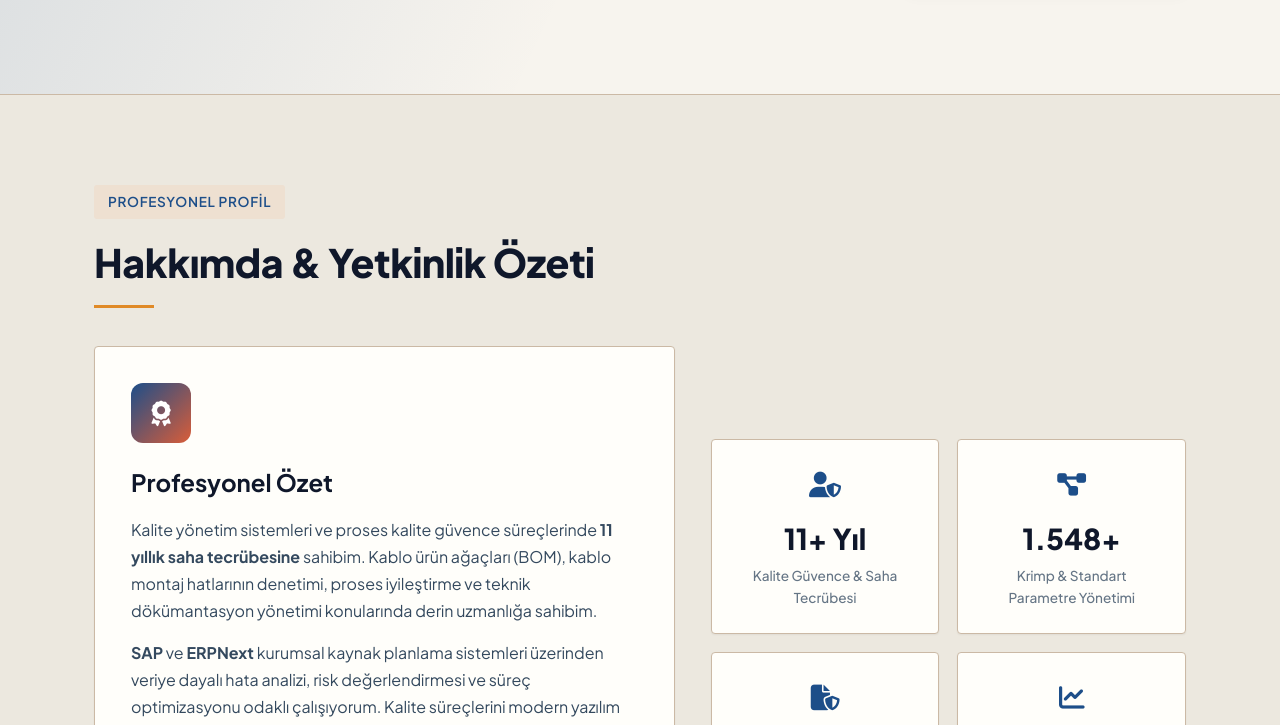
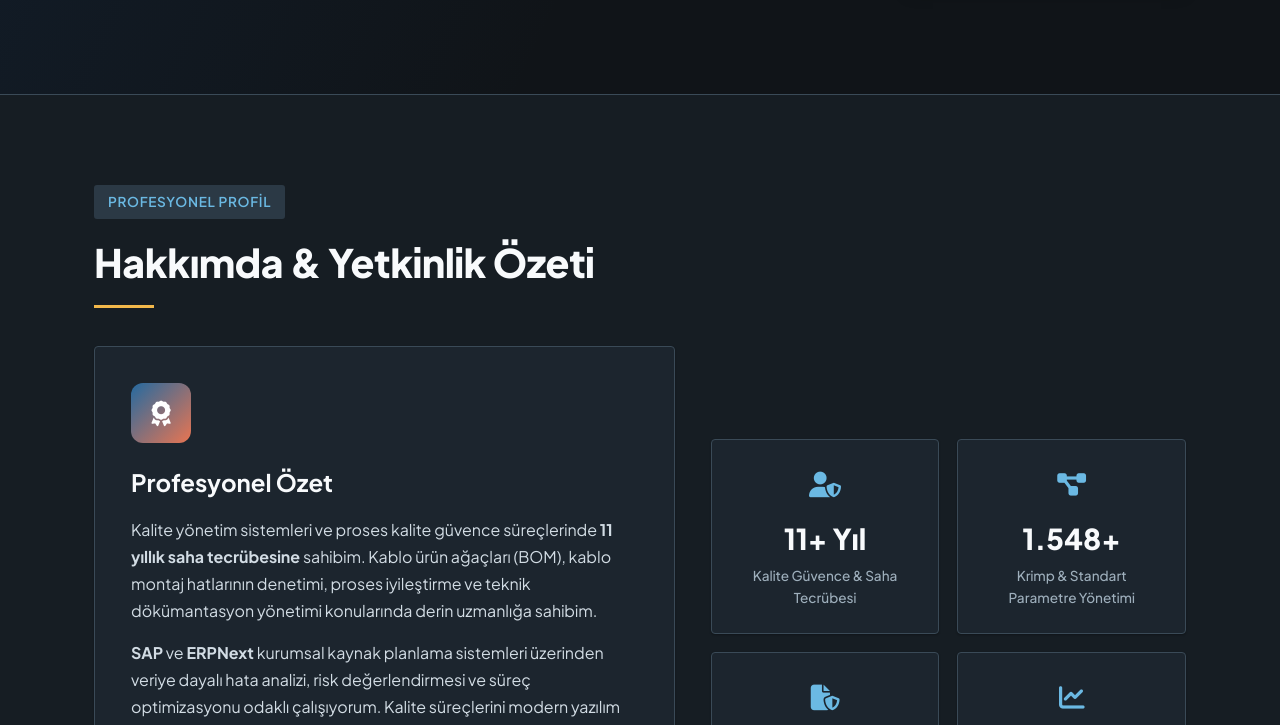
Before and after one commit to denizknr/denizknr.github.io, a plain HTML site: page index.html in a window 1280 px wide. Shown: the part 765-1490 px from the top of the page. Drawn offline with Linux system fonts and the light colour scheme.

Commit message:
style: introduce charcoal dark theme
Makes charcoal dark mode the default with graphite surfaces and preserves the user-selected theme preference.

```diff
--- a/index.html
+++ b/index.html
@@ -22,7 +22,7 @@
     <link href="https://fonts.googleapis.com/css2?family=Plus+Jakarta+Sans:wght@300;400;500;600;700;800&display=swap" rel="stylesheet">
     <link rel="stylesheet" href="https://cdnjs.cloudflare.com/ajax/libs/font-awesome/6.5.1/css/all.min.css">
 
-    <link rel="stylesheet" href="style.css?v=colors-2">
+    <link rel="stylesheet" href="style.css?v=dark-1">
 </head>
 <body>
     <!-- Navbar -->
--- a/script.js
+++ b/script.js
@@ -8,7 +8,7 @@ document.addEventListener('DOMContentLoaded', () => {
     // Check saved theme or system preference
     const savedTheme = localStorage.getItem('theme');
     const systemPrefersDark = window.matchMedia('(prefers-color-scheme: dark)').matches;
-    const initialTheme = savedTheme || (systemPrefersDark ? 'dark' : 'light');
+    const initialTheme = savedTheme || 'dark';
 
     setTheme(initialTheme);
 
--- a/style.css
+++ b/style.css
@@ -32,13 +32,13 @@
 }
 
 [data-theme="dark"] {
-    --bg-primary: #171c22;
-    --bg-secondary: #222a32;
-    --bg-card: #2b353e;
-    --bg-card-hover: #384550;
-    --bg-tag: #384550;
-    --border-color: #4c5c68;
-    --border-hover: #718595;
+    --bg-primary: #101418;
+    --bg-secondary: #161d23;
+    --bg-card: #1c252e;
+    --bg-card-hover: #26323d;
+    --bg-tag: #2b3945;
+    --border-color: #3a4a57;
+    --border-hover: #5b7180;
 
     --text-primary: #f8fafc;
     --text-secondary: #d2dce4;
@@ -54,7 +54,7 @@
     --shadow-lg: 0 10px 15px -3px rgba(0, 0, 0, 0.4), 0 4px 6px -4px rgba(0, 0, 0, 0.4);
     --shadow-xl: 0 20px 25px -5px rgba(0, 0, 0, 0.5), 0 8px 10px -6px rgba(0, 0, 0, 0.5);
 
-    --navbar-bg: rgba(32, 36, 39, 0.94);
+    --navbar-bg: rgba(16, 20, 24, 0.95);
 }
 
 /* ==========================================================================
```
